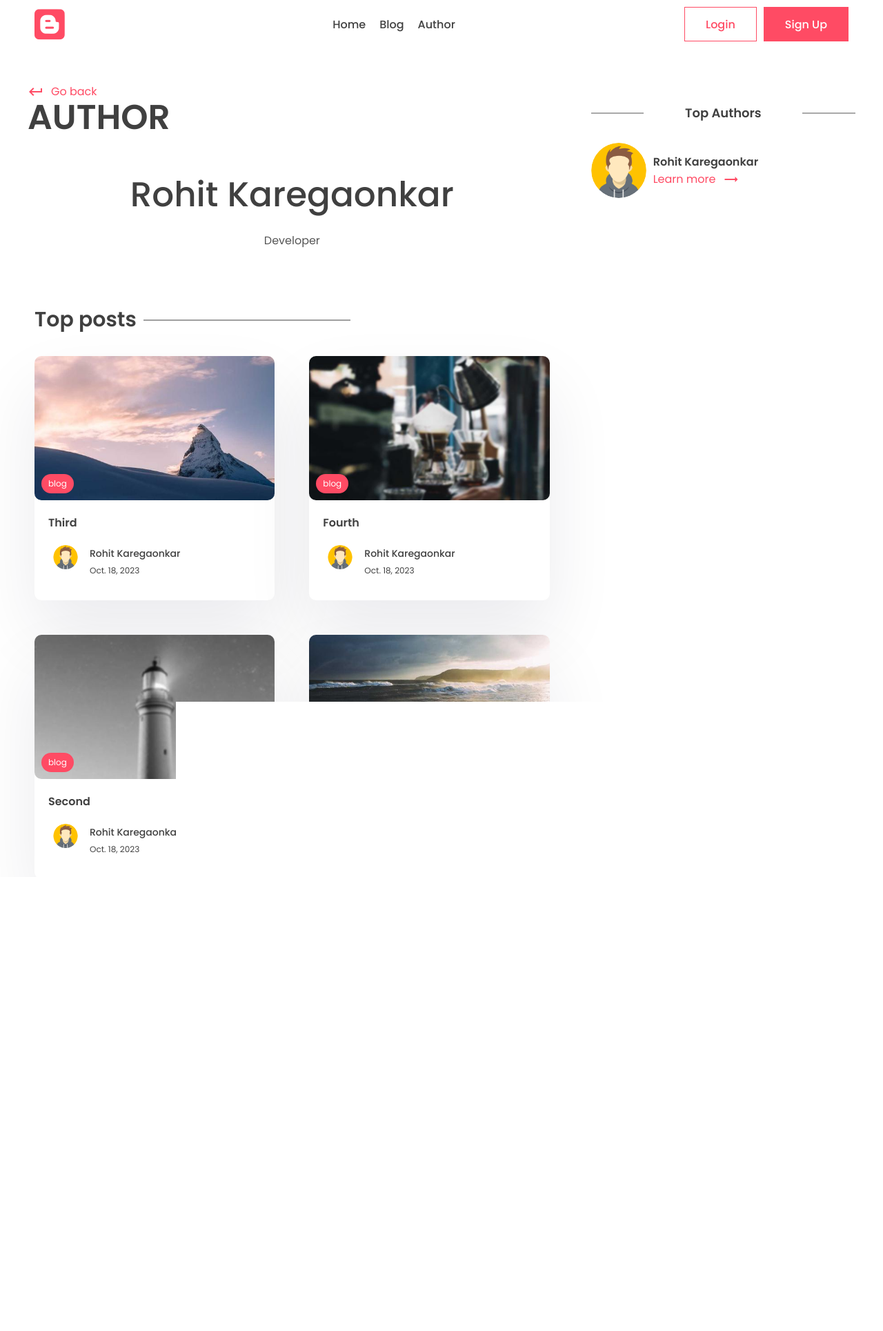
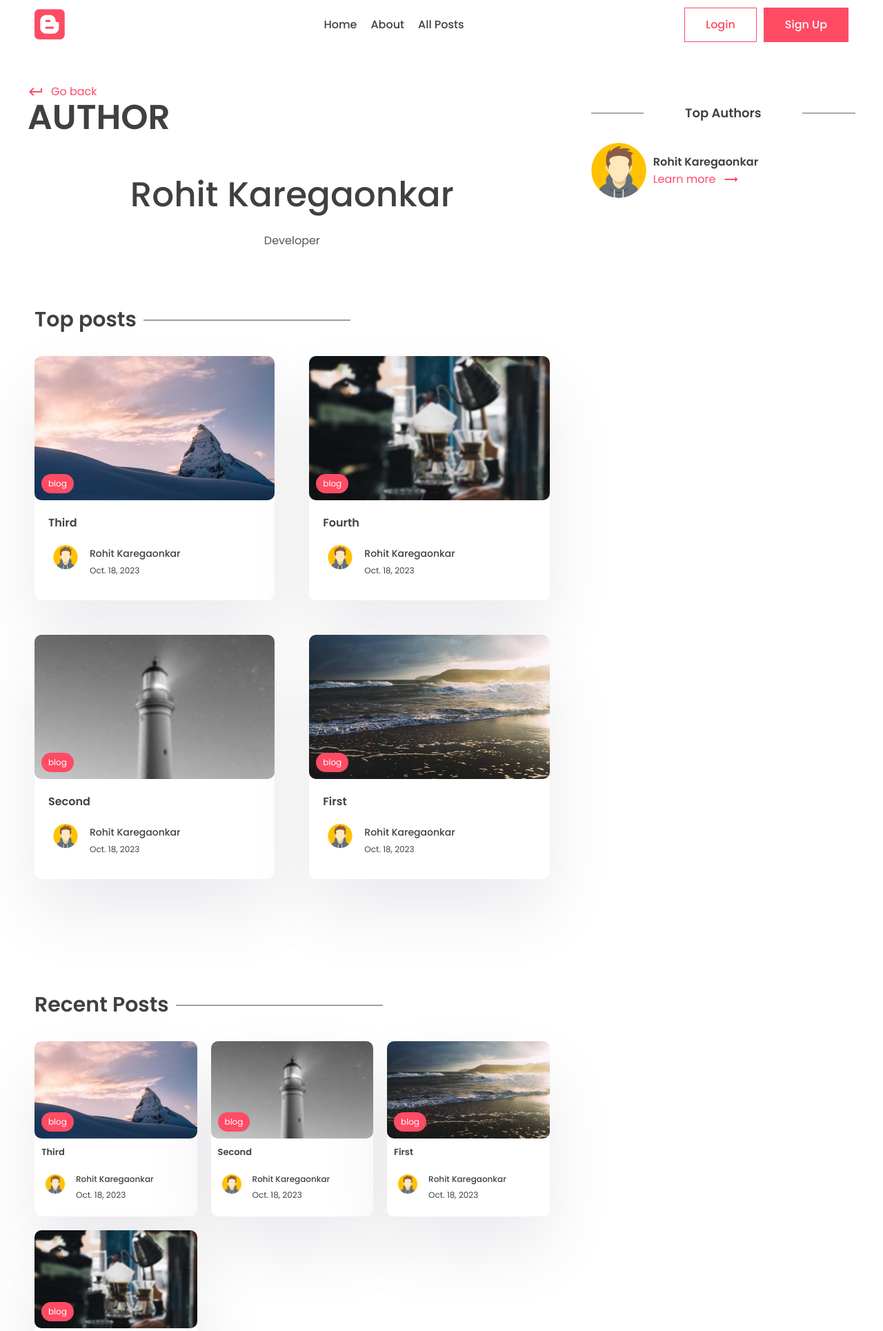
Before and after one commit to RohitKaregaonkar/blogapp, a Django app: a page that uses templates/base.html in a window 1280 px wide. Shown: the top 1929 px of the page at 69% size. Run offline with Django 4.2, Linux system fonts and the light colour scheme; data comes from the database, SQL or seed files in the repository; some libraries are stand-ins or nearby versions.

Commit message:
Modifying header and footer

```diff
--- a/templates/base.html
+++ b/templates/base.html
@@ -33,13 +33,13 @@
 
     <header>
       <div class="container container-fluid">
-        <div class="logo">
+        <a href="{% url "index" %}" class="logo">
           <i class="fa-brands fa-blogger"></i>
-        </div>
+        </a>
         <div class="links">
-          <a href="index.html">Home</a>
-          <a href="pages/blog.html">Blog</a>
-          <a href="pages/author.html">Author</a>
+          <a href="{% url "index" %}">Home</a>
+          <a href="{% url "about_page" %}">About</a>
+          <a href="pages/author.html">All Posts</a>
         </div>
         <div class="action-btn">
           <a href="pages/login.html"
@@ -67,17 +67,17 @@
           <div class="link">
             <h2>Quick link</h2>
             <div class="q-link">
-              <a href="#">Home</a>
-              <a href="#">Blog</a>
-              <a href="#">Unsubscribe</a>
+              <a href="{% url "index" %}">Home</a>
+              <a href="{% url "about_page" %}">About</a>
+              <a href="#">Blogs</a>
             </div>
           </div>
           <div class="link">
             <h2>Top cetagory</h2>
             <div class="q-link">
-              <a href="#">Home</a>
-              <a href="#">Blog</a>
-              <a href="#">Unsubscribe</a>
+              <a href="{% url "index" %}">Home</a>
+              <a href="{% url "about_page" %}">About</a>
+              <a href="#">Blogs</a>
             </div>
           </div>
           <div class="news-signup">
```
